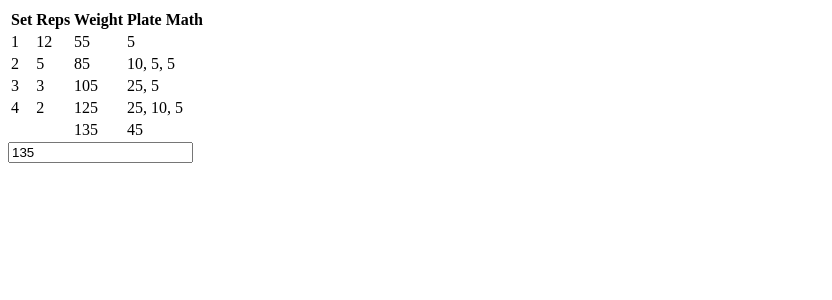
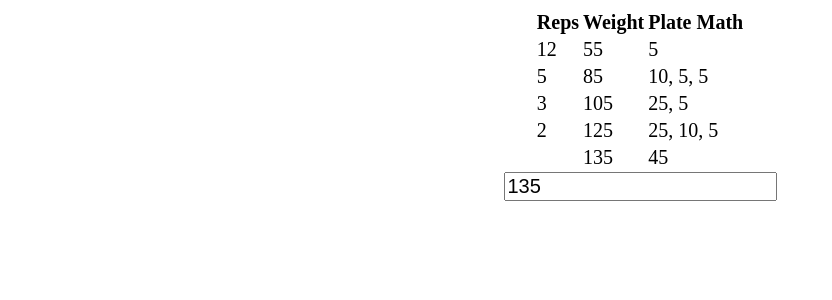
Before and after one commit to drowe1/plateMath, a Svelte app: page / in a window 1280 px wide. Shown: the top 300 px of the page, without its empty margins (0-832 px from the left). Built offline with nearby package versions, Linux system fonts and the light colour scheme.

Commit message:
display table correctly

```diff
--- a/src/App.svelte
+++ b/src/App.svelte
@@ -1,5 +1,7 @@
 <script>
 let warmUp = [{reps: 12, percent: .4}, {reps: 5, percent: .6}, {reps: 3, percent: .75}, {reps: 2, percent: .9}]
+let pyramidSet = [{reps: 12, percent: .7}, {reps: 10, percent: .75}, {reps: 8, percent: .8}, {reps: 6, percent: .85}, {reps: 4, percent: .90}]
+let dropSet = [{reps: "AMAP", percent: 1}, {reps: "AMAP", percent: .8}, {reps: "AMAP", percent: .6}, {reps: "AMAP", percent: .4}]
 let sequence = warmUp;
 let workingWeight = 135;
 
@@ -17,7 +19,7 @@ function plateMath(weight) {
 	let equipment = {
 		barbellWeight: 45,
 		platesAvailable: [
-			{ weight: 45, count: 20, holeSize: 2, used: 0 },
+			{ weight: 45, count: 1, holeSize: 2, used: 0 },
 			{ weight: 25, count: 1, holeSize: 2, used: 0 },
 			{ weight: 10, count: 1, holeSize: 2, used: 0 },
 			{ weight: 5, count: 2, holeSize: 2, used: 0 },
@@ -63,19 +65,21 @@ function plateMath(weight) {
 	output = output.substring(0, output.length - 2); //removes the last ", "
 	return output;
 }
+
+function selectText(event) {
+  event.target.setSelectionRange(0, event.target.value.length);
+}
 </script>
 
 <main>
-	<table id="table">
+  <table class="table">
     <tr>
-			<th>Set</th>
       <th>Reps</th>
       <th>Weight</th>
       <th>Plate Math</th>
     </tr>
-		{#each sequence as row, id}
+    {#each sequence as row}
     <tr>
-				<td> {id+1} </td>
        <td> {row.reps} </td>
        <td> {plateRound(workingWeight*row.percent)} </td>
        <td> {plateMath(plateRound(workingWeight*row.percent))} </td>
@@ -83,16 +87,28 @@ function plateMath(weight) {
     {/each}
     <tr>
       <td></td>
-			<td></td>
       <td>{workingWeight}</td>
       <td>{plateMath(workingWeight)}</td>
     </tr>
   </table>
-	<input type="number" inputmode="numeric" bind:value={workingWeight} maxlength="4">
+  <input
+    bind:value={workingWeight}
+    class="textField"
+    inputmode="numeric"
+    maxlength="3"
+    on:focus={selectText}
+  >
 </main>
 
 <style>
 .table {
   margin: auto;
+  font-size: 20px;
+}
+
+.textField {
+  margin: auto;
+  display: flex;
+  font-size: 20px;
 }
 </style>
--- a/vite.config.js
+++ b/vite.config.js
@@ -3,5 +3,9 @@ import { svelte } from '@sveltejs/vite-plugin-svelte'
 
 // https://vitejs.dev/config/
 export default defineConfig({
+  base: "/plateMath/",
   plugins: [svelte()],
+  server: {
+    host: true,
+  },
 })
```
Lines whose indentation alone changed are shown as unchanged.
